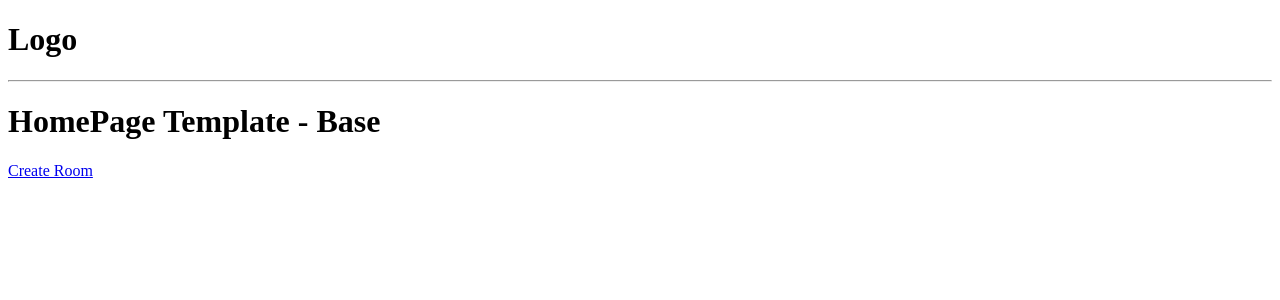
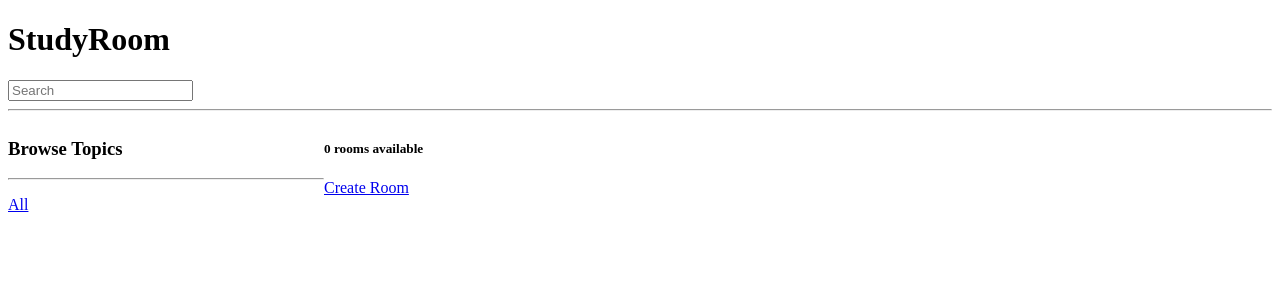
Before and after one commit to bhali16/studyroom, a Django app: page / in a window 1280 px wide. Shown: the top 300 px of the page. Run offline with Django 4.2, Linux system fonts and the light colour scheme; data that the repository does not hold is empty.

Commit message:
feat: add delete page and search box

```diff
--- a/base/templates/base/home.html
+++ b/base/templates/base/home.html
@@ -2,17 +2,40 @@
 
 {% block content %}
 
-<h1>HomePage Template - Base</h1>
-<a href="{% url 'create-room' %}">Create Room</a>
-<div>
+<style>
+    .home-container{
+        display: grid;
+        grid-template-columns: 1fr 3fr;
+    }
+</style>
+
+<div class="home-container">
+    <div>
+        <h3>Browse Topics</h3>
+        <hr>
+        <p><a href="{% url 'home' %}">All</a></p>
+
+        {% for topic in topics %}
+            <p><a href="{% url 'home' %}?q={{topic.name}}">{{topic.name}}</a></p>
+        {% endfor %}
+    </div>
+    <div>
+        <h5>{{rooms_count}} rooms available</h5>
+        <a href="{% url 'create-room' %}">Create Room</a>
         {% for room in rooms %}
             <div>
                 <span>@{{room.host.username}}</span>
-                <p><a href="{% url 'room' room.id %}">{{room.name}}</a></p>
+
+                <p>
+                    <a href="{% url 'update-room' room.id %}">Edit</a> | <a href="{% url 'delete-room' room.id %}">Delete</a>
+                </p>
+                <p>
+                    <a href="{% url 'room' room.id %}">{{room.name}}</a
+                ></p>
                 <small>{{room.topic.name}}</small>
             </div>
             <hr>
-        {% endfor%}
+        {% endfor %}
+    </div>
 </div>
-
 {% endblock %}
--- a/templates/navbar.html
+++ b/templates/navbar.html
@@ -1,2 +1,5 @@
-<h1>Logo</h1>
+<h1>StudyRoom</h1>
+<form method="GET" action={% url 'home' %}>
+    <input type="text" name="q" placeholder="Search"/>
+</form>
 <hr>
```
Also changed, not shown: base/templates/base/delete.html (added, +14 -0 lines).
